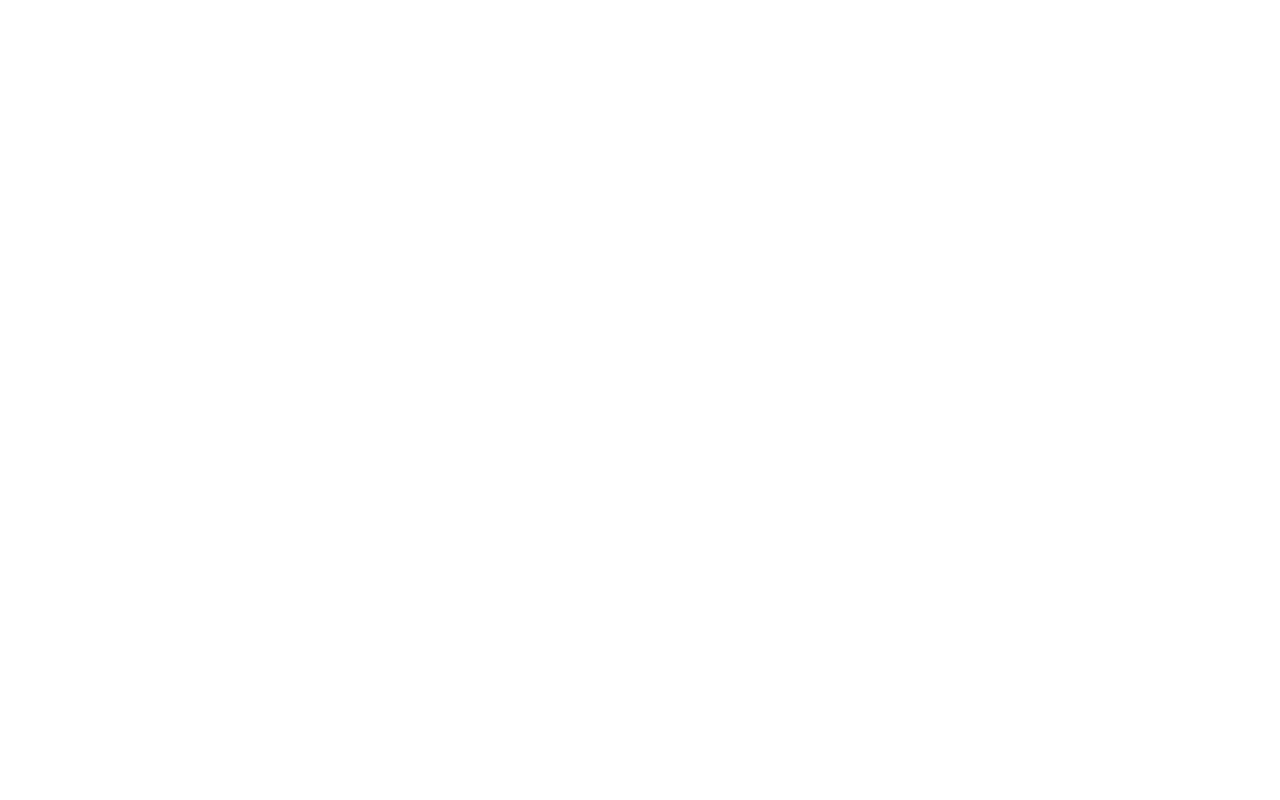
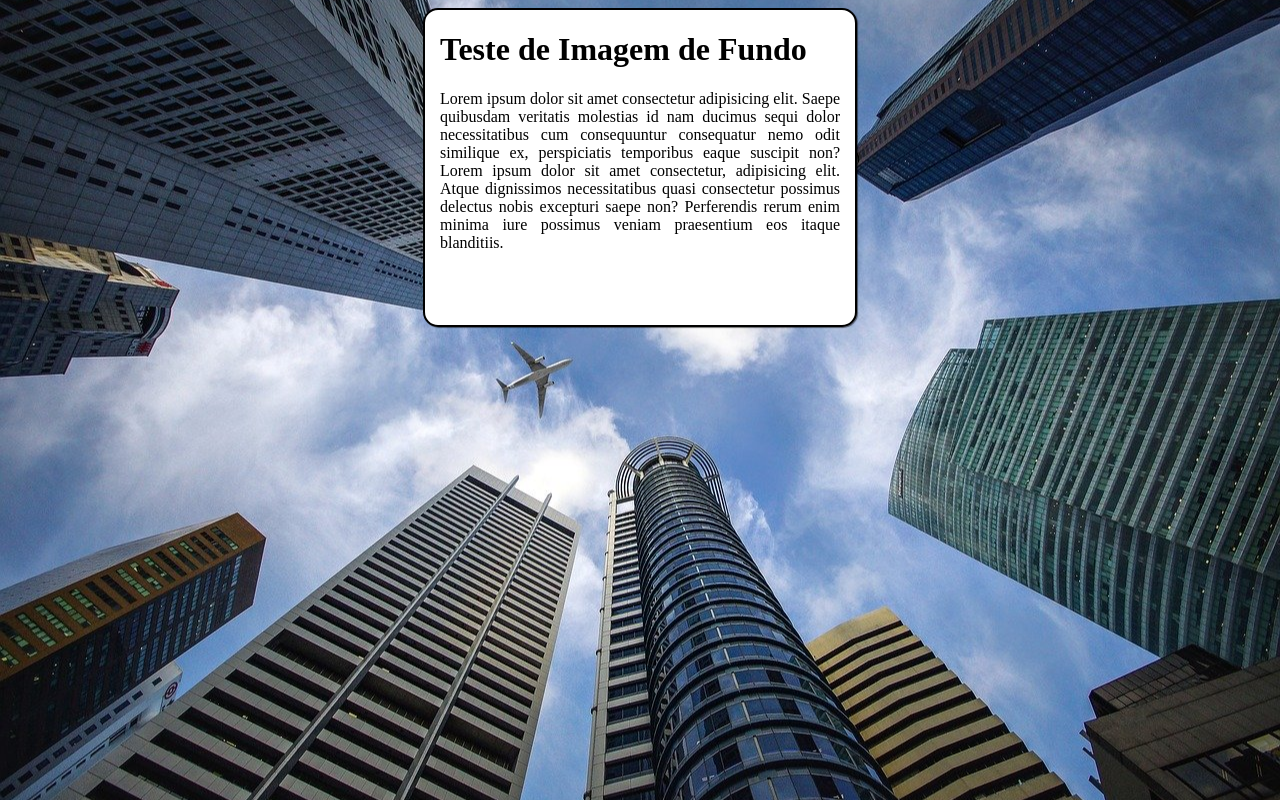
Before and after one commit to eusouarthurribeiro/html-css, a plain HTML site: page exercicios/css/ex023/fundo03.html in a window 1280 px wide. Drawn offline with Linux system fonts and the light colour scheme.

Commit message:
exercicio de fundo

```diff
--- a/exercicios/css/ex023/fundo03.html
+++ b/exercicios/css/ex023/fundo03.html
@@ -1,11 +1,46 @@
 <!DOCTYPE html>
 <html lang="pt-br">
+
 <head>
     <meta charset="UTF-8">
     <meta name="viewport" content="width=device-width, initial-scale=1.0">
     <title>fundos diferentes</title>
+<style>
+    body{
+        height: 97vh;
+        background-color: rgb(39, 38, 38);
+        background-image: url(imagens/wallpaper002.jpg);
+        background-repeat: no-repeat;
+        background-position: left center;
+        background-size: cover;
+    }
+    main { background-color: #fff;
+        padding: 15px;
+        padding-top: 0px;
+        height: 300px;
+        width: 400px;
+        margin: auto;
+        border-radius: 15px;
+        border: 2px solid black;
+        box-shadow: 1px 1px 1px rgba(0, 0, 0, 0.526);
+        text-align: justify;
+
+
+
+    }
+</style>
 </head>
+
 <body>
+    <main>
+        <h1> Teste de Imagem de Fundo</h1>
+        <p>Lorem ipsum dolor sit amet consectetur adipisicing elit. Saepe quibusdam veritatis molestias id nam ducimus
+            sequi dolor necessitatibus cum consequuntur consequatur nemo odit similique ex, perspiciatis temporibus
+            eaque suscipit non? Lorem ipsum dolor sit amet consectetur, adipisicing elit. Atque dignissimos
+            necessitatibus quasi consectetur possimus delectus nobis excepturi saepe non? Perferendis rerum enim minima
+            iure possimus veniam praesentium eos itaque blanditiis.</p>
 
+    </main>
 </body>
+
 </html>
```
